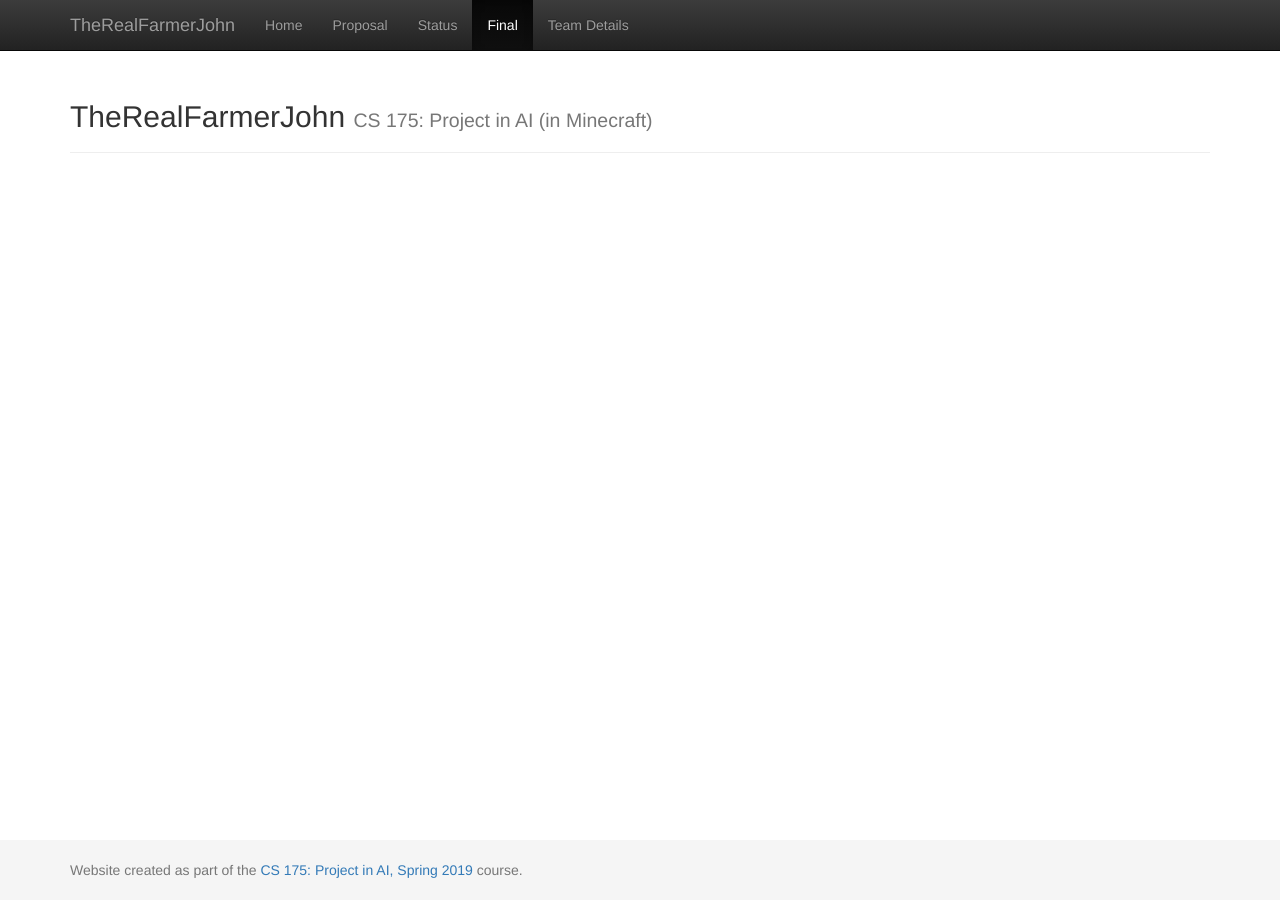
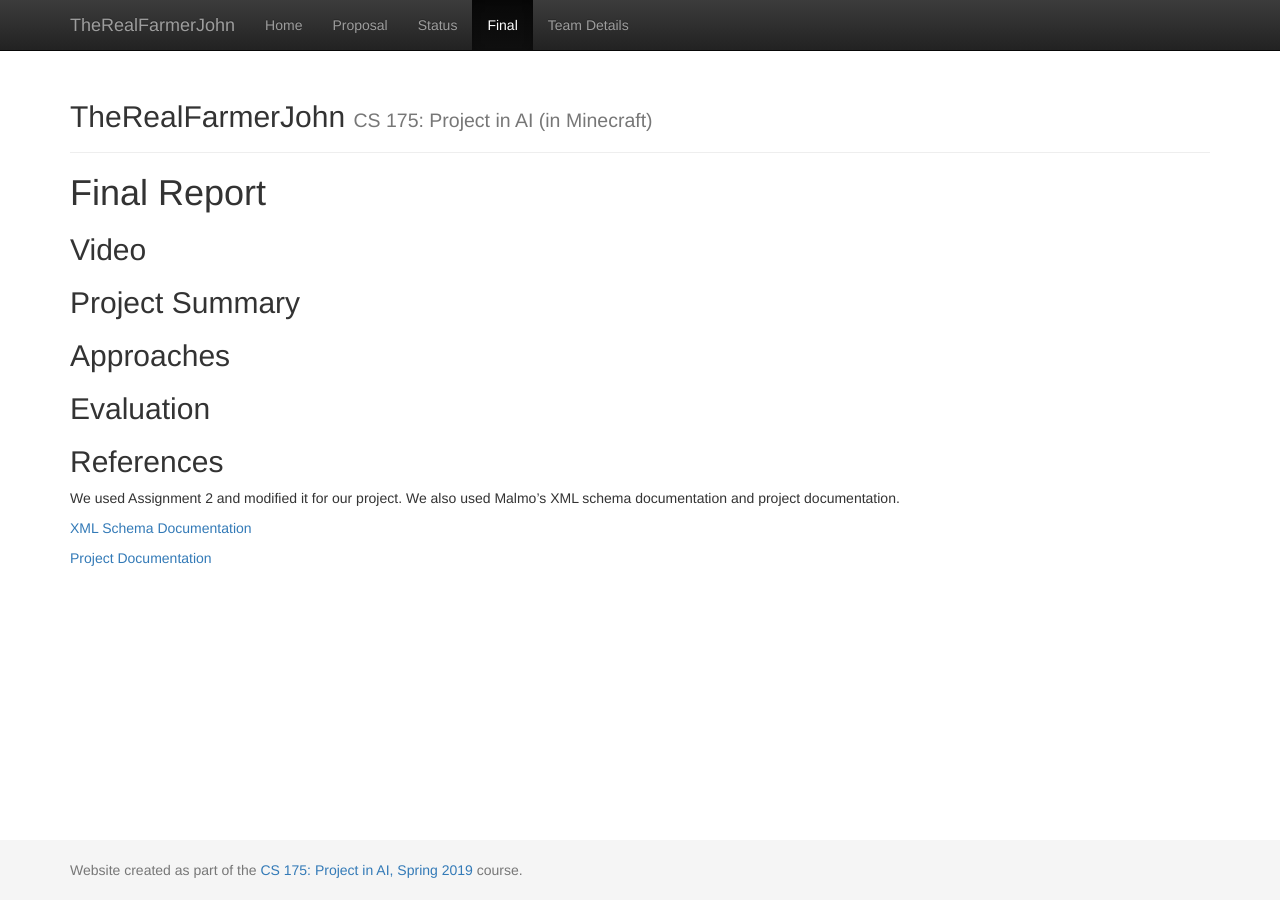
Before and after one commit to erikchomez/TheRealFarmerJohn, a Jekyll site: the page built from docs/final.md, in a window 1280 px wide. Built offline with Jekyll 4.4.1, drawn with Linux system fonts in a browser that asks for light colours.

Commit message:
Update final.md

```diff
--- a/docs/final.md
+++ b/docs/final.md
@@ -2,3 +2,21 @@
 layout: default
 title: Final Report
 ---
+
+# {{ page.title }}
+
+## Video
+
+## Project Summary
+
+## Approaches
+
+## Evaluation
+
+## References
+
+We used Assignment 2 and modified it for our project. We also used Malmo's XML schema documentation and project documentation.
+
+[XML Schema Documentation](https://microsoft.github.io/malmo/0.21.0/Schemas/MissionHandlers.html)
+
+[Project Documentation](https://microsoft.github.io/malmo/0.30.0/Documentation/index.html)
```
